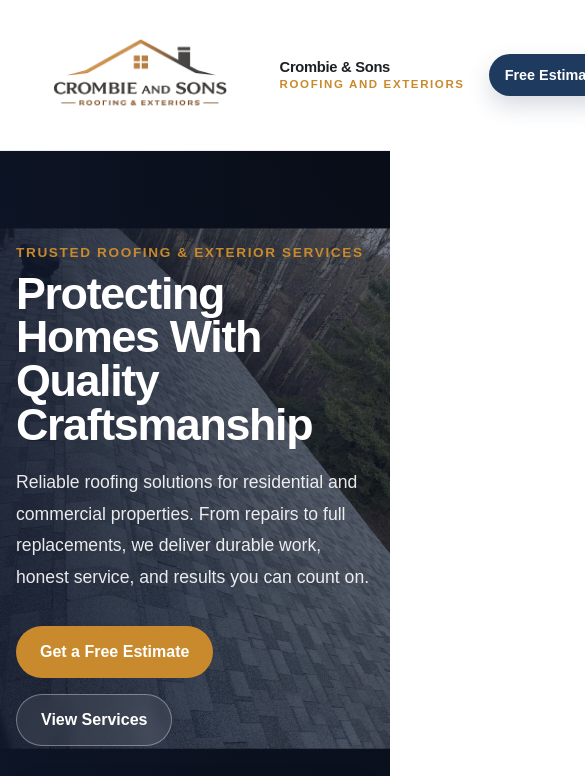
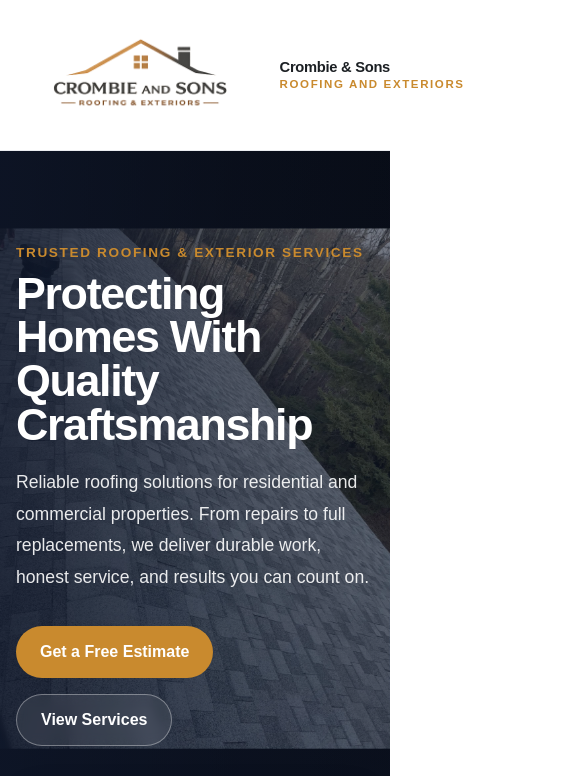
Before and after one commit to Mjcs99/roofing-business-site, a React (Vite) app in the folder CrombieAndSonsRoofing/: page / in a window 390 px wide. Shown: the top 776 px of the page, 585 px wide, since content can reach past the window. Built offline with nearby package versions, Linux system fonts and the light colour scheme.

Commit message:
make layout responsive

```diff
--- a/CrombieAndSonsRoofing/src/App.css
+++ b/CrombieAndSonsRoofing/src/App.css
@@ -1,14 +1,19 @@
-* {
+*,
+*::before,
+*::after {
   box-sizing: border-box;
 }
 
-html, body, #root {
+html,
+body,
+#root {
   margin: 0;
   padding: 0;
   width: 100%;
-  min-height: 100%;
+  max-width: 100%;
 }
 
 body {
+  overflow-x: hidden;
   font-family: Arial, Helvetica, sans-serif;
 }
--- a/CrombieAndSonsRoofing/src/components/layout/Navbar.css
+++ b/CrombieAndSonsRoofing/src/components/layout/Navbar.css
@@ -163,8 +163,6 @@
   }
 
   .nav-cta {
-    min-height: 42px;
-    padding: 0.75rem 1rem;
-    font-size: 0.9rem;
+    display: none;
   }
 }
--- a/CrombieAndSonsRoofing/src/components/layout/Navbar.tsx
+++ b/CrombieAndSonsRoofing/src/components/layout/Navbar.tsx
@@ -33,7 +33,7 @@ export default function Navbar() {
         </nav>
 
         <div className="nav-actions">
-          <a href="tel:+10000000000" className="nav-phone">
+          <a href="tel:+14035972710" className="nav-phone">
             (403) 597-2710
           </a>
           <a href="/contact" className="nav-cta">
```
